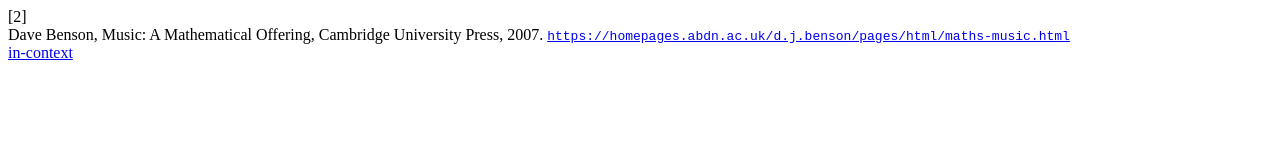
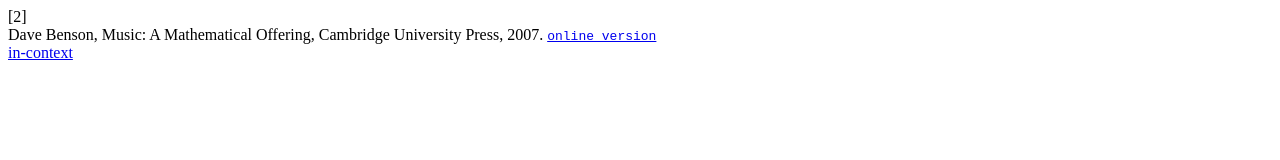
Before and after one commit to matthbeck/mathemusics, a plain HTML site: page knowl/xref/bensonmusic.html in a window 1280 px wide. Drawn offline with Linux system fonts and the light colour scheme.

Commit message:
Latest build deployed.

```diff
--- a/knowl/xref/bensonmusic.html
+++ b/knowl/xref/bensonmusic.html
@@ -12,7 +12,7 @@
 </head>
 <body class="ignore-math">
 <article class="bib"><div class="bibitem">[2]</div>
-<div class="bibentry">Dave Benson, Music: A Mathematical Offering, Cambridge University Press, 2007. <a class="external" href="https://homepages.abdn.ac.uk/d.j.benson/pages/html/maths-music.html" target="_blank"><code class="code-inline tex2jax_ignore">https://homepages.abdn.ac.uk/d.j.benson/pages/html/maths-music.html</code></a>
+<div class="bibentry">Dave Benson, Music: A Mathematical Offering, Cambridge University Press, 2007. <a class="external" href="https://homepages.abdn.ac.uk/d.j.benson/pages/html/maths-music.html" target="_blank"><code class="code-inline tex2jax_ignore">online version</code></a>
 </div></article><span class="incontext"><a class="internal" href="root-1-2-7-2.html#bensonmusic">in-context</a></span>
 </body>
 </html>
```
Also changed, not shown: index.html (+1 -1 lines), root-1-2-7-2.html (+1 -1 lines).
